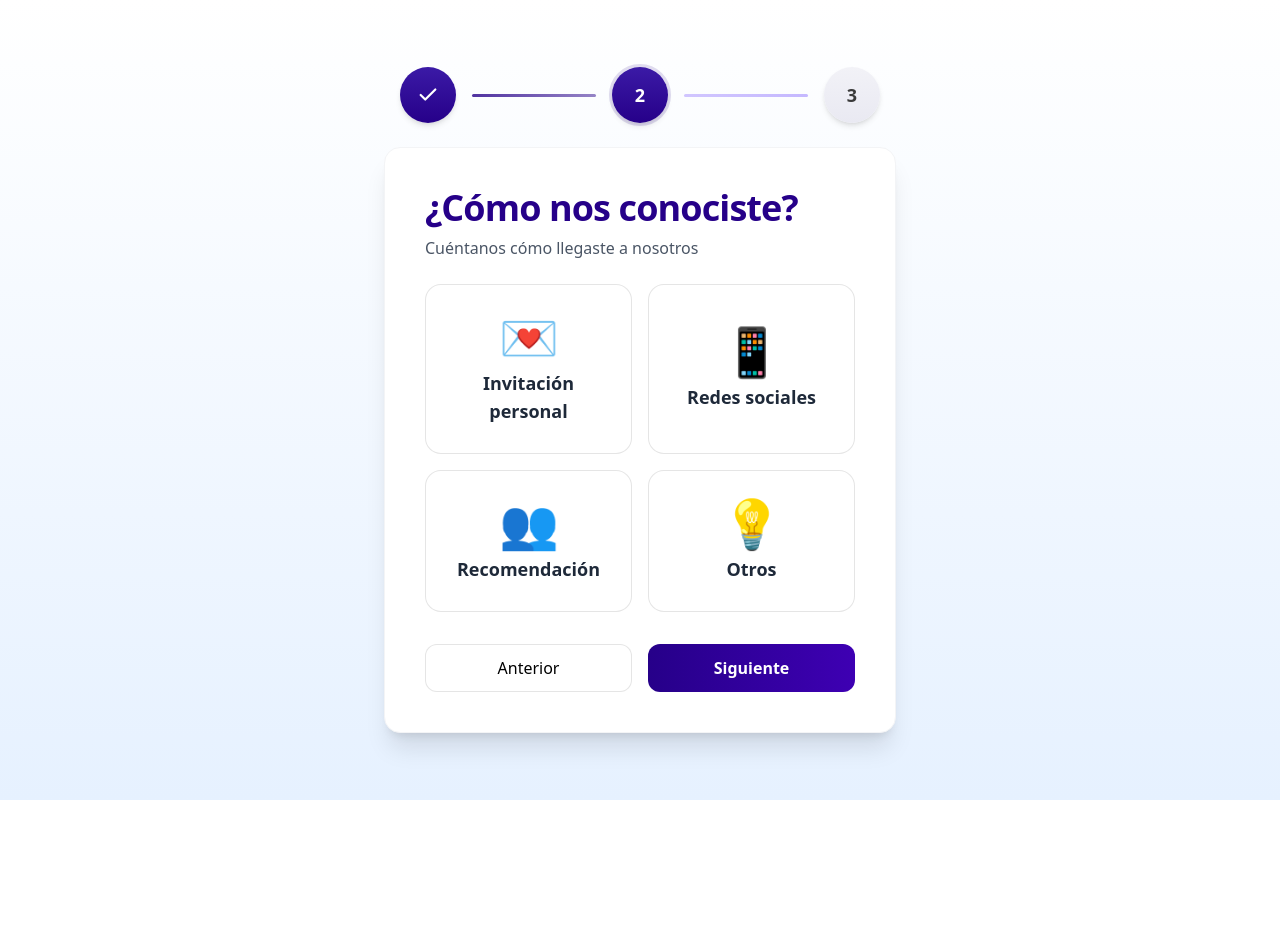
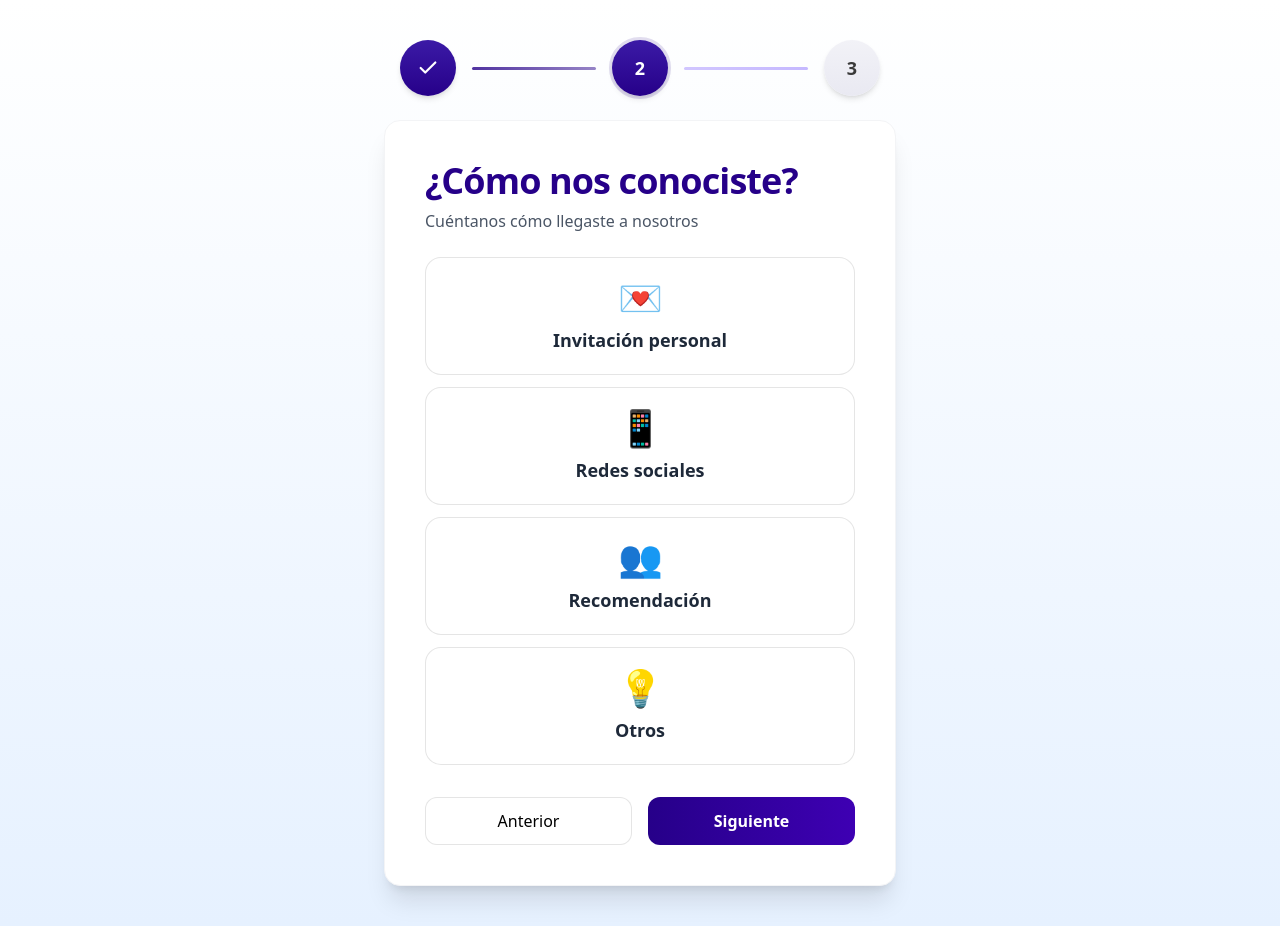
Before and after one commit to luisgarci4/FormularioCentroExp, a React (Vite) app in the folder formulario-centro-exp/: page / in a window 1280 px wide. Both pictures are taken after a click on the button "Siguiente". Before the commit the page ends 800 px from the top, so only its background shows below. Built offline with nearby package versions, Linux system fonts and the light colour scheme.

Commit message:
Prototipo 2

```diff
--- a/formulario-centro-exp/src/components/ComoNosConociste.tsx
+++ b/formulario-centro-exp/src/components/ComoNosConociste.tsx
@@ -14,7 +14,11 @@ export default function ComoNosConociste({ onPrev, onNext }: Props) {
 
   return (
     <form
-      className="w-full max-w-[28rem] sm:max-w-lg bg-white shadow-xl rounded-2xl p-8 sm:p-10 border border-gray-100"
+      className="
+        w-full max-w-[28rem] sm:max-w-lg bg-white shadow-xl rounded-2xl
+        p-8 sm:p-10 border border-gray-100
+        flex flex-col min-h-[28rem]
+      "
       aria-label="¿Cómo nos conociste?"
     >
       {/* Encabezado */}
@@ -27,8 +31,8 @@ export default function ComoNosConociste({ onPrev, onNext }: Props) {
         </p>
       </header>
 
-      {/* Opciones */}
-      <div className="mt-6 grid grid-cols-1 sm:grid-cols-2 gap-4">
+      {/* Opciones (compactadas) */}
+      <div className="mt-6 grid grid-cols-1 gap-3">
         {opciones.map((op) => {
           const activa = opcionSeleccionada === op.id;
           return (
@@ -38,8 +42,8 @@ export default function ComoNosConociste({ onPrev, onNext }: Props) {
               onClick={() => setOpcionSeleccionada(op.id)}
               aria-pressed={activa}
               className={[
-                "p-6 sm:p-7 rounded-2xl border text-left w-full",
-                "transition-all duration-200",
+                "w-full rounded-2xl border text-left transition-all duration-200",
+                "bg-white px-4 py-4 sm:py-5",
                 activa
                   ? "border-transparent shadow-md"
                   : "border-black/10 hover:border-[#3e00b3]/30 hover:shadow-sm",
@@ -47,16 +51,15 @@ export default function ComoNosConociste({ onPrev, onNext }: Props) {
               style={
                 activa
                   ? {
-                      background:
-                        "linear-gradient(180deg, #ffffff 0%, #f7f7ff 100%)",
+                      background: "linear-gradient(180deg, #ffffff 0%, #f7f7ff 100%)",
                       boxShadow:
                         "0 0 0 2px rgba(38,0,137,0.1), 0 10px 24px -12px rgba(0,0,0,0.18)",
                     }
-                  : { backgroundColor: "white" }
+                  : undefined
               }
             >
               <div className="flex flex-col items-center gap-2">
-                <span className="text-4xl sm:text-5xl">{op.icon}</span>
+                <span className="text-3xl sm:text-4xl">{op.icon}</span>
                 <span className="text-base sm:text-lg font-semibold text-gray-800 text-center">
                   {op.label}
                 </span>
@@ -66,8 +69,8 @@ export default function ComoNosConociste({ onPrev, onNext }: Props) {
         })}
       </div>
 
-      {/* Botones inferiores */}
-      <div className="mt-8 grid grid-cols-2 gap-4">
+      {/* Botones inferiores (anclados al fondo de la tarjeta) */}
+      <div className="mt-auto pt-8 grid grid-cols-2 gap-4">
         <button
           type="button"
           onClick={onPrev}
--- a/formulario-centro-exp/src/components/RegistroExitoso.tsx
+++ b/formulario-centro-exp/src/components/RegistroExitoso.tsx
@@ -3,10 +3,16 @@ type Props = { onRestart?: () => void };
 export default function RegistroExitoso({ onRestart }: Props) {
   return (
     <div
-      className="w-full max-w-[28rem] sm:max-w-lg bg-white shadow-xl rounded-2xl p-8 sm:p-10 border border-gray-100 text-center"
+      className="
+        w-full max-w-[28rem] sm:max-w-lg bg-white shadow-xl rounded-2xl
+        p-8 sm:p-10 border border-gray-100
+        flex flex-col items-center min-h-[28rem]
+      "
       aria-label="Registro exitoso"
     >
-      <div className="mx-auto mb-6">
+      {/* Contenido centrado */}
+      <div className="mt-2 flex flex-col items-center text-center gap-4">
+        <div>
           <svg
             className="w-20 h-20 text-green-600 mx-auto"
             fill="none"
@@ -27,11 +33,13 @@ export default function RegistroExitoso({ onRestart }: Props) {
         <h1 className="text-3xl sm:text-4xl font-extrabold tracking-tight text-[#260089]">
           ¡Gracias por tu visita!
         </h1>
-      <p className="mt-2 text-sm sm:text-base text-gray-600">
+        <p className="text-sm sm:text-base text-gray-600">
           Te esperamos en Tlapps City
         </p>
+      </div>
 
-      <div className="mt-10">
+      {/* Botón anclado abajo para igualar alturas */}
+      <div className="mt-auto w-full pt-8">
         <button
           type="button"
           onClick={onRestart}
```
Lines whose indentation alone changed are shown as unchanged.
